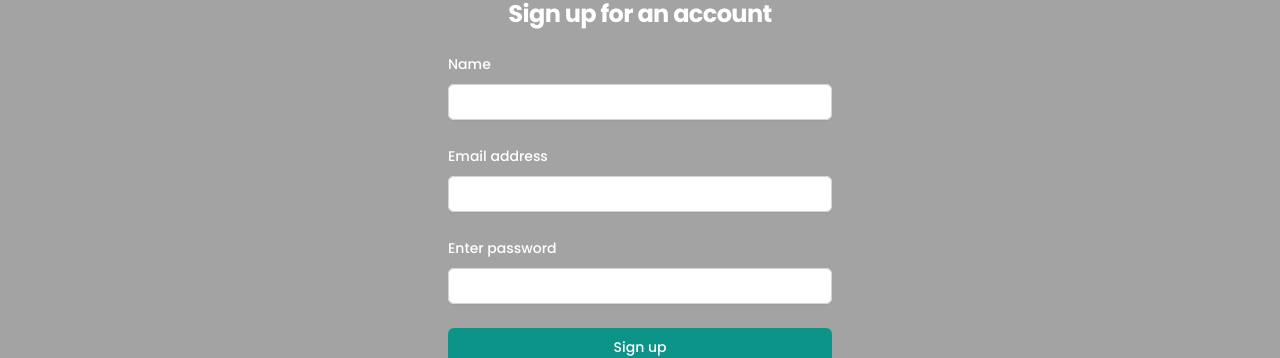
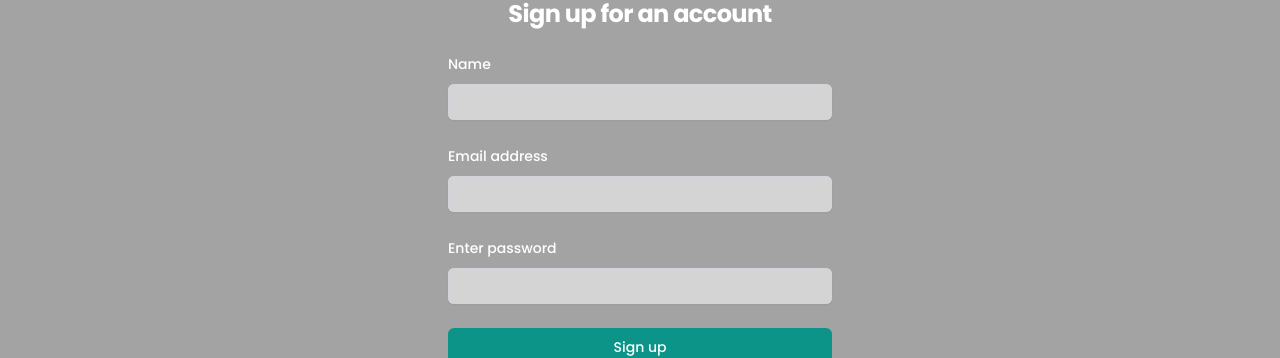
Before and after one commit to Apenflex/Next-Food-Shop, a Next.js app: page /signup in a window 1280 px wide. Shown: the part 140-498 px from the top of the page. Built offline with nearby package versions, Linux system fonts and the light colour scheme; no server answers.

Commit message:
fix: fix problem with logout

```diff
--- a/components/ForgotPassword.tsx
+++ b/components/ForgotPassword.tsx
@@ -87,7 +87,7 @@ const ForgotPassword = () => {
                                     value={formData.email}
                                     autoComplete="email"
                                     required
-                                    className="block w-full rounded-md border-0 py-1.5 px-2 text-white shadow-sm ring-1 ring-inset ring-gray-300 placeholder:text-gray-400 focus:ring-2 focus:ring-inset focus:ring-teal-600 sm:text-sm sm:leading-6"
+                                    className="block w-full rounded-md border-0 py-1.5 px-2 bg-neutral-300 shadow-sm ring-1 ring-inset ring-gray-300 placeholder:text-gray-400 focus:ring-2 focus:ring-inset focus:ring-teal-600 sm:text-sm sm:leading-6"
                                     onChange={(e) => setFormData((prev) => ({ ...prev, email: e.target.value }))}
                                 />
                             </div>
@@ -119,7 +119,7 @@ const ForgotPassword = () => {
                                                 type="text"
                                                 value={inputCode}
                                                 required
-                                                className="block w-full rounded-md border-0 py-1.5 px-2 text-white shadow-sm ring-1 ring-inset ring-gray-300 placeholder:text-gray-400 focus:ring-2 focus:ring-inset focus:ring-teal-600 sm:text-sm sm:leading-6"
+                                                className="block w-full rounded-md border-0 py-1.5 px-2 bg-neutral-300 shadow-sm ring-1 ring-inset ring-gray-300 placeholder:text-gray-400 focus:ring-2 focus:ring-inset focus:ring-teal-600 sm:text-sm sm:leading-6"
                                                 onChange={(e) => setInputCode(e.target.value)}
                                             />
                                         </div>
--- a/components/Logout.tsx
+++ b/components/Logout.tsx
@@ -1,17 +1,21 @@
 'use client'
 import { useRouter } from 'next/navigation'
+import { useEffect } from 'react'
 
 import { logout } from '../lib/api'
 
-const Logout = async () => {
+const Logout = () => {
     const router = useRouter()
-    await logout()
-    router.push('/')
-    router.refresh()
-    // return (
-    //     <>
-    //         <h1>Logout</h1>
-    //     </>
-    // )
+    useEffect(() => {
+        const handleLogout = async () => {
+            await logout()
+            router.push('/')
+            window.location.replace('/')
+        }
+
+        handleLogout()
+    }, [router])
+
+    return null
 }
 export default Logout
--- a/components/SignIn.tsx
+++ b/components/SignIn.tsx
@@ -69,7 +69,7 @@ const SignIn = () => {
                                     value={formData.email}
                                     autoComplete="email"
                                     required
-                                    className="block w-full rounded-md border-0 py-1.5 px-2 text-white shadow-sm ring-1 ring-inset ring-gray-300 placeholder:text-gray-400 focus:ring-2 focus:ring-inset focus:ring-teal-600 sm:text-sm sm:leading-6"
+                                    className="block w-full rounded-md border-0 py-1.5 px-2 bg-neutral-300 shadow-sm ring-1 ring-inset ring-gray-300 placeholder:text-gray-400 focus:ring-2 focus:ring-inset focus:ring-teal-600 sm:text-sm sm:leading-6"
                                     onChange={(e) => setFormData((prev) => ({ ...prev, email: e.target.value }))}
                                 />
                             </div>
@@ -94,7 +94,7 @@ const SignIn = () => {
                                     value={formData.password}
                                     autoComplete="current-password"
                                     required
-                                    className="block w-full rounded-md border-0 py-1.5 px-2 text-white shadow-sm ring-1 ring-inset ring-gray-300 placeholder:text-gray-400 focus:ring-2 focus:ring-inset focus:ring-teal-600 sm:text-sm sm:leading-6"
+                                    className="block w-full rounded-md border-0 py-1.5 px-2 bg-neutral-300 shadow-sm ring-1 ring-inset ring-gray-300 placeholder:text-gray-400 focus:ring-2 focus:ring-inset focus:ring-teal-600 sm:text-sm sm:leading-6"
                                     onChange={(e) => setFormData((prev) => ({ ...prev, password: e.target.value }))}
                                 />
                             </div>
--- a/components/SignUp.tsx
+++ b/components/SignUp.tsx
@@ -68,7 +68,7 @@ const SignUp = () => {
                                     value={formData.name}
                                     autoComplete="name"
                                     required
-                                    className="block w-full rounded-md border-0 py-1.5 px-2 text-white shadow-sm ring-1 ring-inset ring-gray-300 placeholder:text-gray-400 focus:ring-2 focus:ring-inset focus:ring-teal-600 sm:text-sm sm:leading-6"
+                                    className="block w-full rounded-md border-0 py-1.5 px-2 bg-neutral-300 shadow-sm ring-1 ring-inset ring-gray-300 placeholder:text-gray-400 focus:ring-2 focus:ring-inset focus:ring-teal-600 sm:text-sm sm:leading-6"
                                     onChange={(e) => setFormData((prev) => ({ ...prev, name: e.target.value }))}
                                 />
                             </div>
@@ -86,7 +86,7 @@ const SignUp = () => {
                                     value={formData.email}
                                     autoComplete="email"
                                     required
-                                    className="block w-full rounded-md border-0 py-1.5 px-2 text-white shadow-sm ring-1 ring-inset ring-gray-300 placeholder:text-gray-400 focus:ring-2 focus:ring-inset focus:ring-teal-600 sm:text-sm sm:leading-6"
+                                    className="block w-full rounded-md border-0 py-1.5 px-2 bg-neutral-300 shadow-sm ring-1 ring-inset ring-gray-300 placeholder:text-gray-400 focus:ring-2 focus:ring-inset focus:ring-teal-600 sm:text-sm sm:leading-6"
                                     onChange={(e) => setFormData((prev) => ({ ...prev, email: e.target.value }))}
                                 />
                             </div>
@@ -104,7 +104,7 @@ const SignUp = () => {
                                     value={formData.password}
                                     autoComplete="new-password"
                                     required
-                                    className="block w-full rounded-md border-0 py-1.5 px-2 text-white shadow-sm ring-1 ring-inset ring-gray-300 placeholder:text-gray-400 focus:ring-2 focus:ring-inset focus:ring-teal-600 sm:text-sm sm:leading-6"
+                                    className="block w-full rounded-md border-0 py-1.5 px-2 bg-neutral-300 shadow-sm ring-1 ring-inset ring-gray-300 placeholder:text-gray-400 focus:ring-2 focus:ring-inset focus:ring-teal-600 sm:text-sm sm:leading-6"
                                     onChange={(e) => setFormData((prev) => ({ ...prev, password: e.target.value }))}
                                 />
                             </div>
```
